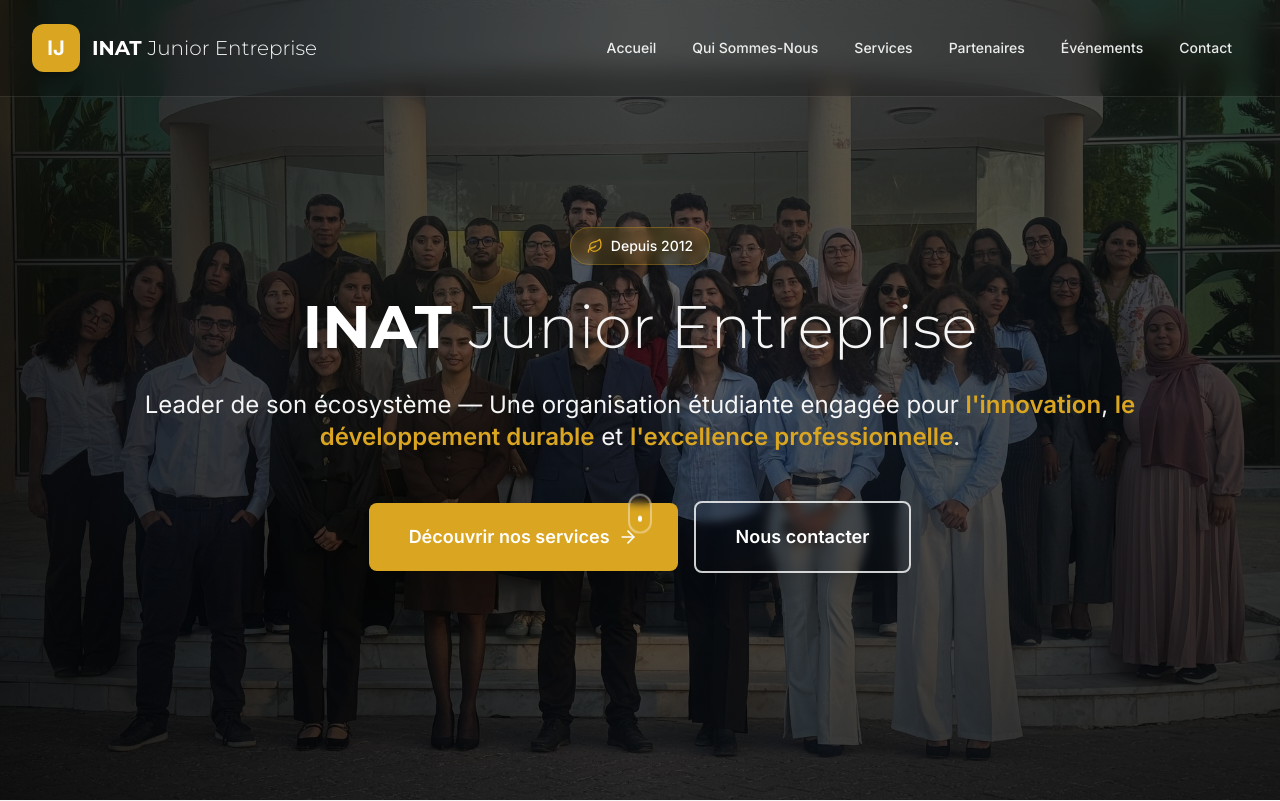
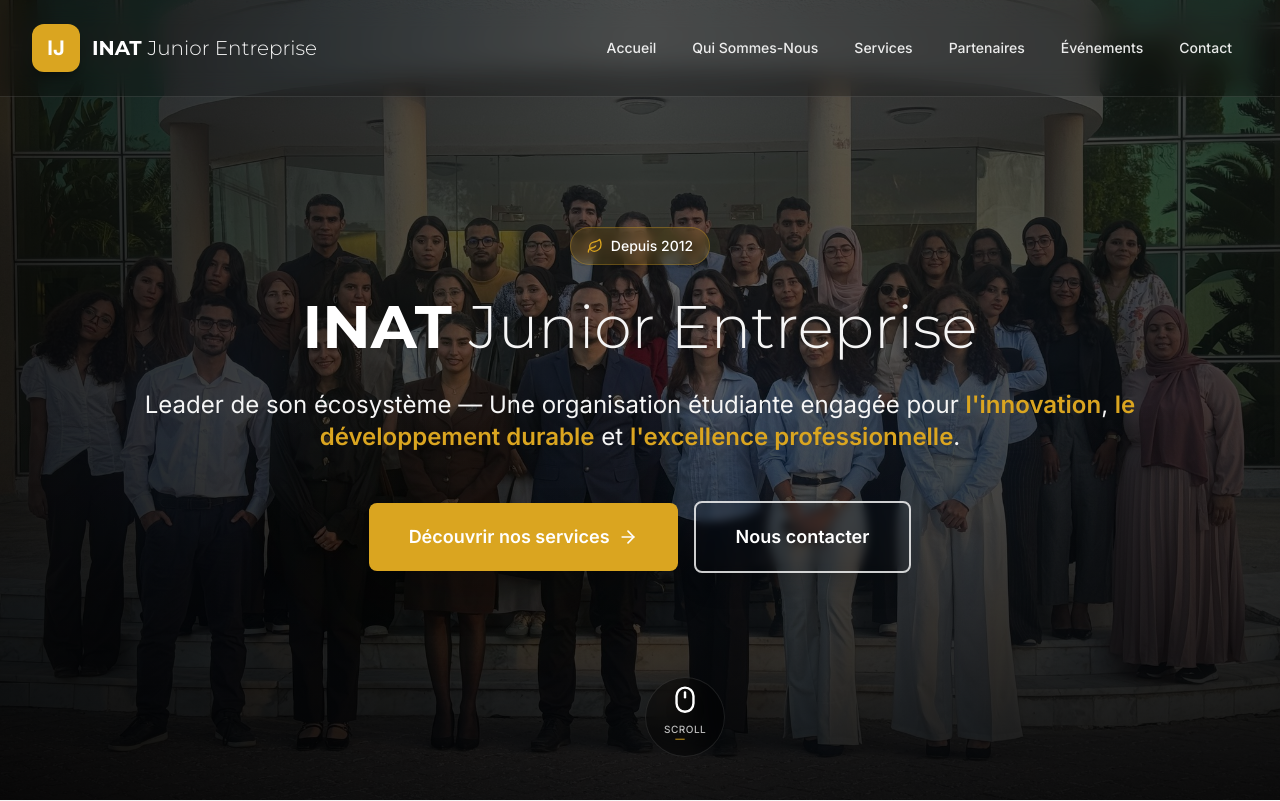
Before and after one commit to KhlifiIsmail/inatje-website, a Next.js app: page / in a window 1280 px wide. Shown: the top 801 px of the page. Built offline with nearby package versions, Linux system fonts and the light colour scheme.

Commit message:
feat: center mouse scroll indicator with auto-disappear after 4s

```diff
--- a/src/components/sections/HeroSection.tsx
+++ b/src/components/sections/HeroSection.tsx
@@ -3,13 +3,14 @@
 import React, { useState, useEffect } from "react";
 import { motion, AnimatePresence } from "framer-motion";
 import { Button } from "@/components/ui/Button";
-import { ArrowRight, Leaf } from "lucide-react";
+import { ArrowRight, Leaf, Mouse } from "lucide-react";
 import Link from "next/link";
 import Image from "next/image";
 
 export function HeroSection() {
   const [imageLoaded, setImageLoaded] = useState(false);
   const [showLoader, setShowLoader] = useState(true);
+  const [showScrollIndicator, setShowScrollIndicator] = useState(false);
 
   useEffect(() => {
     // Preload the image
@@ -26,6 +27,25 @@
       setShowLoader(false);
     };
   }, []);
+
+  useEffect(() => {
+    if (imageLoaded) {
+      // Show scroll indicator after 3 seconds
+      const showTimer = setTimeout(() => {
+        setShowScrollIndicator(true);
+      }, 3000);
+
+      // Hide scroll indicator after 4 seconds (total 7 seconds from load)
+      const hideTimer = setTimeout(() => {
+        setShowScrollIndicator(false);
+      }, 7000);
+
+      return () => {
+        clearTimeout(showTimer);
+        clearTimeout(hideTimer);
+      };
+    }
+  }, [imageLoaded]);
 
   return (
     <>
@@ -50,7 +70,10 @@
                   <span className="text-white font-bold text-3xl">IJ</span>
                 </div>
                 <h2 className="text-2xl font-heading font-bold text-white mb-2">
-                  INAT <span className="font-light text-brand-neutral">Junior Entreprise</span>
+                  INAT{" "}
+                  <span className="font-light text-brand-neutral">
+                    Junior Entreprise
+                  </span>
                 </h2>
               </motion.div>
 
@@ -95,7 +118,7 @@
         >
           {/* Enhanced Gradient Overlay */}
           <div className="absolute inset-0 bg-gradient-to-r from-brand-black/85 via-brand-black/60 to-brand-black/75 z-10" />
-          <div className="absolute inset-0 bg-gradient-to-b from-transparent via-transparent to-brand-black/40 z-10" />
+          <div className="absolute inset-0 bg-gradient-to-b from-transparent via-transparent to-brand-black/70 z-10" />
 
           <Image
             src="/images/team/team-inat.jpg"
@@ -123,7 +146,9 @@
               className="inline-flex items-center space-x-2 px-4 py-2 bg-brand-green/15 backdrop-blur-sm border border-brand-green/30 rounded-full shadow-lg"
             >
               <Leaf size={16} className="text-brand-green" />
-              <span className="text-sm font-medium text-white">Depuis 2012</span>
+              <span className="text-sm font-medium text-white">
+                Depuis 2012
+              </span>
             </motion.div>
 
             {/* Main Heading */}
@@ -147,7 +172,9 @@
               className="text-lg md:text-xl lg:text-2xl text-brand-neutral max-w-5xl mx-auto leading-relaxed"
             >
               Leader de son écosystème — Une organisation étudiante engagée pour{" "}
-              <span className="text-brand-green font-semibold">l'innovation</span>
+              <span className="text-brand-green font-semibold">
+                l'innovation
+              </span>
               ,{" "}
               <span className="text-brand-green font-semibold">
                 le développement durable
@@ -167,7 +194,11 @@
               className="flex flex-col sm:flex-row items-center justify-center gap-4 pt-4"
             >
               <Link href="/services">
-                <Button variant="primary" size="lg" className="group shadow-2xl">
+                <Button
+                  variant="primary"
+                  size="lg"
+                  className="group shadow-2xl"
+                >
                   Découvrir nos services
                   <ArrowRight
                     size={20}
@@ -186,31 +217,64 @@
               </Link>
             </motion.div>
           </motion.div>
+        </div>
 
-          {/* Scroll Indicator */}
-          <motion.div
-            initial={{ opacity: 0 }}
-            animate={imageLoaded ? { opacity: 1 } : {}}
-            transition={{ duration: 0.8, delay: 2 }}
-            className="absolute bottom-8 left-1/2 -translate-x-1/2"
-          >
+        {/* Auto-disappearing Mouse Scroll Indicator */}
+        <AnimatePresence>
+          {showScrollIndicator && (
             <motion.div
-              animate={{ y: [0, -8, 0] }}
-              transition={{ duration: 2, repeat: Infinity, ease: "easeInOut" }}
-              className="w-6 h-10 border-2 border-white/40 rounded-full flex items-start justify-center p-2 backdrop-blur-sm"
+              initial={{ opacity: 0, y: 30, scale: 0.8 }}
+              animate={{ opacity: 1, y: 0, scale: 1 }}
+              exit={{ opacity: 0, y: 30, scale: 0.8 }}
+              transition={{ duration: 0.6, ease: "easeOut" }}
+              className="fixed bottom-8 left-1/2 transform -translate-x-1/2 cursor-pointer group z-30"
+              onClick={() =>
+                window.scrollTo({ top: window.innerHeight, behavior: "smooth" })
+              }
             >
+              {/* Perfectly centered blurred background */}
+              <div className="absolute top-1/2 left-1/2 transform -translate-x-1/2 -translate-y-1/2 w-20 h-20 bg-black/40 backdrop-blur-md rounded-full border border-white/10" />
+
               <motion.div
-                animate={{ y: [0, 12, 0] }}
+                animate={{ y: [0, -8, 0] }}
                 transition={{
-                  duration: 1.5,
+                  duration: 3,
                   repeat: Infinity,
                   ease: "easeInOut",
                 }}
-                className="w-1.5 h-1.5 bg-white rounded-full"
-              />
+                className="relative flex flex-col items-center justify-center space-y-2 p-6"
+              >
+                {/* Actual Mouse Icon - Perfectly Centered */}
+                <motion.div
+                  whileHover={{ scale: 1.1 }}
+                  animate={{
+                    scale: [1, 1.05, 1],
+                  }}
+                  transition={{ duration: 3, repeat: Infinity }}
+                  className="text-white group-hover:text-brand-green transition-colors duration-300 flex items-center justify-center "
+                >
+                  <Mouse size={28} className="drop-shadow-lg" />
+                </motion.div>
+
+                {/* Text - Perfectly Centered */}
+                <motion.div
+                  animate={{ opacity: [0.7, 1, 0.7] }}
+                  transition={{ duration: 3, repeat: Infinity }}
+                  className="text-center"
+                >
+                  <p className="text-white/80 text-[10px] font-medium tracking-wider group-hover:text-brand-green transition-colors duration-300">
+                    SCROLL
+                  </p>
+                  <motion.div
+                    animate={{ scaleX: [0, 1, 0] }}
+                    transition={{ duration: 3, repeat: Infinity, delay: 0.5 }}
+                    className="h-px bg-brand-green mt-0.5 origin-center w-8"
+                  />
+                </motion.div>
+              </motion.div>
             </motion.div>
-          </motion.div>
-        </div>
+          )}
+        </AnimatePresence>
 
         {/* Animated Background Elements */}
         <div className="absolute inset-0 z-10 pointer-events-none">
--- /dev/null
+++ b/src/components/ui/ScrollIndicator.tsx
@@ -0,0 +1,56 @@
+'use client';
+
+import React from 'react';
+import { motion } from 'framer-motion';
+
+export function ScrollIndicator() {
+  return (
+    <motion.div
+      initial={{ opacity: 0, y: 20 }}
+      animate={{ opacity: 1, y: 0 }}
+      transition={{ duration: 0.8, delay: 2 }}
+      className="absolute bottom-8 left-1/2 -translate-x-1/2 cursor-pointer"
+      onClick={() => window.scrollTo({ top: window.innerHeight, behavior: 'smooth' })}
+    >
+      <motion.div
+        animate={{ y: [0, -8, 0] }}
+        transition={{ duration: 2, repeat: Infinity, ease: "easeInOut" }}
+        className="flex flex-col items-center space-y-2"
+      >
+        {/* Mouse */}
+        <div className="relative">
+          <motion.div
+            animate={{
+              boxShadow: [
+                '0 0 0px rgba(218, 165, 32, 0)',
+                '0 0 20px rgba(218, 165, 32, 0.4)',
+                '0 0 0px rgba(218, 165, 32, 0)'
+              ]
+            }}
+            transition={{ duration: 2, repeat: Infinity }}
+            className="w-6 h-10 border-2 border-white/60 rounded-full flex items-start justify-center p-2 backdrop-blur-sm bg-white/5"
+          >
+            <motion.div
+              animate={{ y: [0, 12, 0], opacity: [1, 0.3, 1] }}
+              transition={{
+                duration: 1.5,
+                repeat: Infinity,
+                ease: "easeInOut",
+              }}
+              className="w-1.5 h-1.5 bg-brand-green rounded-full shadow-lg"
+            />
+          </motion.div>
+        </div>
+
+        {/* Text */}
+        <motion.p
+          animate={{ opacity: [0.7, 1, 0.7] }}
+          transition={{ duration: 2, repeat: Infinity }}
+          className="text-white/70 text-xs font-medium tracking-wider"
+        >
+          SCROLL
+        </motion.p>
+      </motion.div>
+    </motion.div>
+  );
+}
--- /dev/null
+++ b/src/components/ui/ScrollIndicatorArrow.tsx
@@ -0,0 +1,69 @@
+'use client';
+
+import React from 'react';
+import { motion } from 'framer-motion';
+import { ChevronDown } from 'lucide-react';
+
+export function ScrollIndicatorArrow() {
+  return (
+    <motion.div
+      initial={{ opacity: 0, y: 20 }}
+      animate={{ opacity: 1, y: 0 }}
+      transition={{ duration: 0.8, delay: 2 }}
+      className="absolute bottom-8 left-1/2 -translate-x-1/2 cursor-pointer group"
+      onClick={() => window.scrollTo({ top: window.innerHeight, behavior: 'smooth' })}
+    >
+      <div className="relative flex flex-col items-center">
+        {/* Floating particles */}
+        {[...Array(3)].map((_, i) => (
+          <motion.div
+            key={i}
+            animate={{
+              y: [0, -30, -60],
+              opacity: [0, 1, 0],
+              scale: [0.5, 1, 0.5],
+            }}
+            transition={{
+              duration: 2,
+              repeat: Infinity,
+              delay: i * 0.3,
+            }}
+            className="absolute w-1 h-1 bg-brand-green rounded-full"
+            style={{ top: -10 - i * 8 }}
+          />
+        ))}
+
+        {/* Main arrow container */}
+        <motion.div
+          animate={{ y: [0, 8, 0] }}
+          transition={{ duration: 2, repeat: Infinity, ease: "easeInOut" }}
+          className="relative"
+        >
+          {/* Glow effect */}
+          <motion.div
+            animate={{
+              scale: [1, 1.2, 1],
+              opacity: [0.5, 0.8, 0.5],
+            }}
+            transition={{ duration: 2, repeat: Infinity }}
+            className="absolute inset-0 bg-brand-green/20 rounded-full blur-md"
+          />
+
+          {/* Arrow */}
+          <div className="relative w-12 h-12 bg-white/10 backdrop-blur-sm border border-white/30 rounded-full flex items-center justify-center group-hover:bg-brand-green/20 transition-all duration-300">
+            <ChevronDown className="w-6 h-6 text-brand-green" />
+          </div>
+        </motion.div>
+
+        {/* Text */}
+        <motion.p
+          animate={{ opacity: [0.6, 1, 0.6] }}
+          transition={{ duration: 2, repeat: Infinity }}
+          className="text-white/60 text-xs font-medium mt-2 tracking-widest"
+        >
+          DÉCOUVRIR
+        </motion.p>
+      </div>
+    </motion.div>
+  );
+}
```
Also changed, not shown: 1 other file (tests, documents, lock files or other folders).
